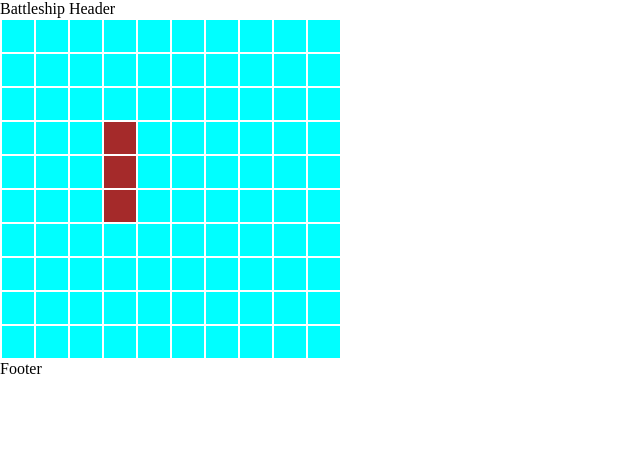
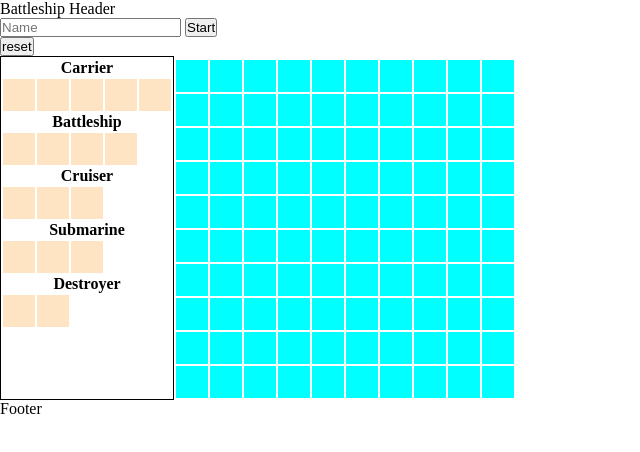
Before and after one commit to carloshrm/jsBattleshipGame, a website built with webpack: page dist/index.html in a window 1280 px wide. Shown: the whole page, without its empty margins (0-640 px from the left). Built offline with nearby package versions, Linux system fonts and the light colour scheme.

Commit message:
modules, ship list and drag-drop

```diff
--- /dev/null
+++ b/src/domManager.js
@@ -0,0 +1,64 @@
+import { playerOne } from ".";
+import { GameBoard } from "./gameBoard";
+
+function drawBoard(board, player = true) {
+  let boardDiv = document.getElementById("player_one_board");
+  let headerRow = document.createElement("tr");
+  board.forEach((row, rI) => {
+    let tableRow = document.createElement("tr");
+    tableRow.dataset.horizontalPos = rI;
+    row.forEach((col, cI) => {
+      let tableCol = document.createElement("td");
+      tableCol.dataset.verticalPos = cI;
+      if (player) tableCol.classList.add(`${col ? "has_ship" : "not_hit"}`);
+      tableRow.appendChild(tableCol);
+    });
+    if (rI === 0) boardDiv.appendChild(headerRow);
+    boardDiv.appendChild(tableRow);
+  });
+}
+
+function makeShipList(types) {
+  let shipList = document.getElementById("player_one_ships");
+  let table = document.createElement("table");
+
+  types.forEach((ship) => {
+    let draggableShip = document.createElement("tr");
+    let shipName = document.createElement("th");
+    draggableShip.draggable = true;
+    draggableShip.className = "ship_piece";
+    for (let i = 0; i < ship.length; i++) {
+      draggableShip.appendChild(document.createElement("td"));
+    }
+    shipName.innerText = `${ship.name}`;
+    shipName.colSpan = "5";
+    draggableShip.dataset.length = ship.length;
+    table.appendChild(shipName);
+    table.appendChild(draggableShip);
+    shipList.appendChild(table);
+  });
+  setDragDropListeners();
+}
+
+function setDragDropListeners() {
+  document.querySelectorAll(".ship_piece").forEach((sp) => {
+    sp.addEventListener("dragstart", dragStartHandler, false);
+  });
+  document.getElementById("player_one_board").addEventListener("drop", dropHandler, false);
+  document
+    .getElementById("player_one_board")
+    .addEventListener("dragover", (e) => e.preventDefault(), false);
+}
+
+function dragStartHandler(e) {
+  e.dataTransfer.setData("length", e.target.dataset.length);
+}
+function dropHandler(e) {
+  e.preventDefault();
+  let shipLength = e.dataTransfer.getData("length");
+  let position = [e.target.parentElement.dataset.horizontalPos, e.target.dataset.verticalPos];
+  playerOne.board.addShipToList(shipLength, position, false);
+  console.log(playerOne.shipList);
+}
+
+export { drawBoard, makeShipList };
--- /dev/null
+++ b/src/gameBoard.js
@@ -0,0 +1,61 @@
+import { Ship } from "./ship";
+
+class GameBoard {
+  constructor() {
+    this.attackCount = 0;
+    this.playingBoard = GameBoard.setBoard();
+    this.placedShips = [];
+  }
+  static setBoard() {
+    let horizontal = [];
+    for (let i = 0; i < 10; i++) {
+      let vertical = [];
+      for (let j = 0; j < 10; j++) {
+        vertical[j] = false;
+      }
+      horizontal[i] = vertical;
+    }
+    return horizontal;
+  }
+  addShipToList(length, pos, orientation) {
+    let newShip = new Ship(length);
+    let shipEntry = { shipObject: newShip, position: pos, isVertical: orientation };
+    if (this.playingBoard[pos[0]][pos[1]] !== false) {
+      // a ship is already there warning
+      return;
+    }
+    this.placedShips.push(shipEntry);
+    this.setShipsOnBoard();
+  }
+  setShipsOnBoard() {
+    this.placedShips.forEach((ship) => {
+      let horizontalCoord = ship.position[0];
+      let verticalCoord = ship.position[1];
+      for (let i = 0; i < ship.shipObject.shipLength; i++) {
+        this.playingBoard[horizontalCoord][verticalCoord] = {
+          ship: ship.shipObject,
+          hitMarker: false,
+        };
+        ship.isVertical ? verticalCoord++ : horizontalCoord++;
+      }
+    });
+  }
+  dropShell(x, y) {
+    //move to game logic
+    let hitLocation = this.playingBoard[x][y];
+    if (hitLocation === true) return;
+    if (hitLocation.ship !== undefined && hitLocation.ship.isSunk === false) {
+      hitLocation.ship.hit();
+      hitLocation.hitMarker = true;
+    } else {
+      hitLocation = true;
+    }
+  }
+  // each player gets a board
+  // if certain number of ships, start game
+  // TODO hit counter checks if the spot has been attacked, if not, marks the attack and checks if it hit a ship
+  // if it hits a ship, set a counter on that object
+  // TODO something that controls game flow, sets ships, makes boards, sets them on players players and swaps turns
+}
+
+export { GameBoard };
--- a/src/index.js
+++ b/src/index.js
@@ -1,94 +1,12 @@
-import { Ship } from "./Ship";
+import { makeShipList, drawBoard } from "./domManager";
+import { Player } from "./player";
 
-class GameBoard {
-  constructor() {
-    this.attackCount = 0;
-    this.playingBoard = GameBoard.setBoard();
-    this.shipList = [];
-  }
-  static setBoard() {
-    let horizontal = [];
-    for (let i = 0; i < 10; i++) {
-      let vertical = [];
-      for (let j = 0; j < 10; j++) {
-        vertical[j] = false;
-      }
-      horizontal[i] = vertical;
-    }
-    return horizontal;
-  }
-  addShipToList(length, pos, orientation) {
-    let newShip = new Ship(length);
-    let shipEntry = { shipObject: newShip, position: pos, isVertical: orientation };
-    if (this.playingBoard[pos[0]][pos[1]] !== false) {
-      // a ship is already there warning
-      return;
-    }
-    this.shipList.push(shipEntry);
-    this.setShipsOnBoard();
-  }
-  setShipsOnBoard() {
-    this.shipList.forEach((ship) => {
-      let horizontalCoord = ship.position[0];
-      let verticalCoord = ship.position[1];
-      for (let i = 0; i < ship.shipObject.shipLength; i++) {
-        this.playingBoard[horizontalCoord][verticalCoord] = {
-          ship: ship.shipObject,
-          hitMarker: false,
-        };
-        ship.isVertical ? verticalCoord++ : horizontalCoord++;
-      }
-    });
-  }
-  dropShell(x, y) {
-    //move to game logic
-    let hitLocation = this.playingBoard[x][y];
-    if (hitLocation === true) return;
-    if (hitLocation.ship !== undefined && hitLocation.ship.isSunk === false) {
-      hitLocation.ship.hit();
-      hitLocation.hitMarker = true;
-    } else {
-      hitLocation = true;
-    }
-  }
-  // each player gets a board
-  // if certain number of ships, start game
-  // TODO hit counter checks if the spot has been attacked, if not, marks the attack and checks if it hit a ship
-  // if it hits a ship, set a counter on that object
-  // TODO something that controls game flow, sets ships, makes boards, sets them on players players and swaps turns
-}
+const playerOne = new Player("Anon");
+drawBoard(playerOne.board.playingBoard);
+makeShipList(playerOne.shipList);
 
-class Player {
-  constructor(name) {
-    this.name = name; //get from DOM
-    this.board = new GameBoard();
-  }
-  // if computer, needs AI
-  placeShips() {
-    Ship.types.forEach((x) => {
-      // ask where to place ship.name and use length
-      // take pos from dom
-      // run board.addshiptolist
-    });
-  }
-}
+export { playerOne };
 
-class DomManager {
-  static drawBoard(board) {
-    let boardDiv = document.getElementById("player_one_board");
-    board.forEach((row, rI) => {
-      let tableRow = document.createElement("tr");
-      tableRow.dataset.horizontalPos = rI;
-      row.forEach((col, cI) => {
-        let tableCol = document.createElement("td");
-        tableCol.dataset.verticalPos = cI;
-        tableCol.classList.add(`${col ? "has_ship" : "not_hit"}`);
-        tableRow.appendChild(tableCol);
-      });
-      boardDiv.appendChild(tableRow);
-    });
-  }
-}
-const board = new GameBoard();
-board.addShipToList(3, [3, 3], false);
-DomManager.drawBoard(board.playingBoard);
+// another board for pc
+// place ships in random places
+// different display
--- /dev/null
+++ b/src/player.js
@@ -0,0 +1,13 @@
+import { GameBoard } from "./gameBoard";
+import { Ship } from "./ship";
+
+class Player {
+  constructor(name) {
+    this.name = name; //get from DOM
+    this.board = new GameBoard();
+    this.shipList = Ship.types;
+  }
+  // needs AI
+}
+
+export { Player };
```
Also changed, not shown: dist/index.html, dist/main.js, dist/style.css.
